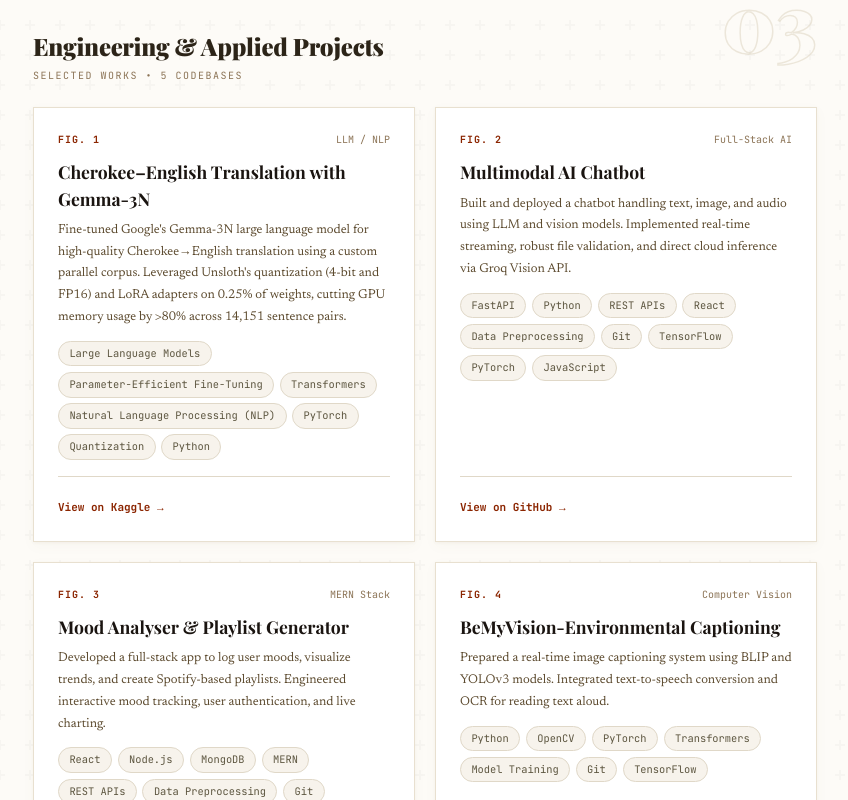
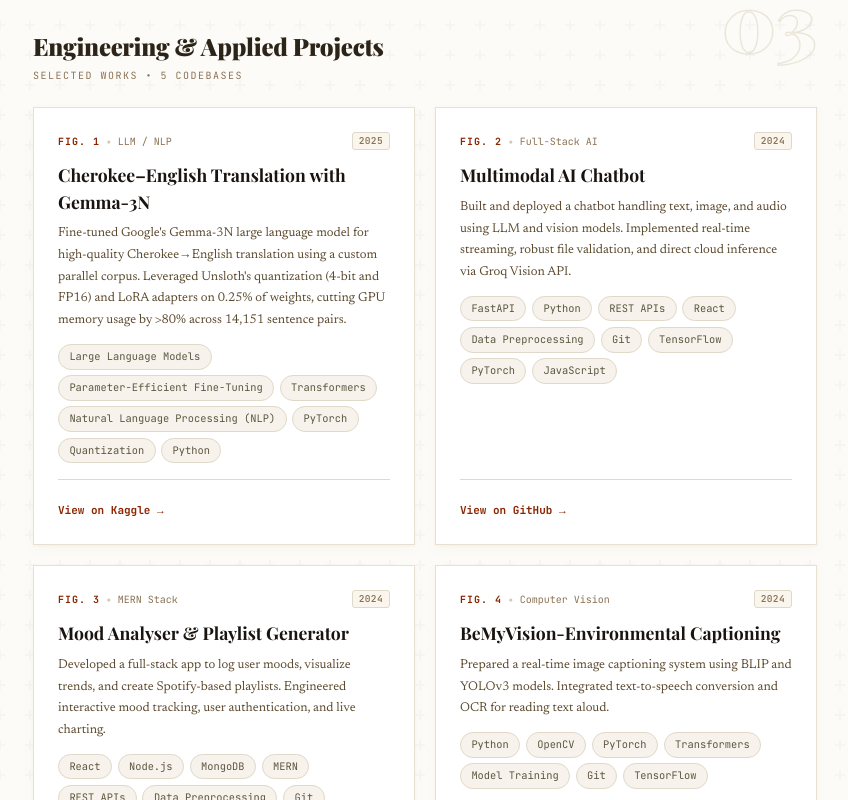
Before and after one commit to HappyHaru21/my-portfolio, a React (Create React App) app: page / in a window 1280 px wide. Shown: the part 2860-3660 px from the top of the page, without its empty margins (215-1063 px from the left). Built offline with nearby package versions, Linux system fonts and the light colour scheme; a web font is replaced by a local one.

Commit message:
feat: display project completion year badges in top right of project cards

```diff
--- a/src/App.js
+++ b/src/App.js
@@ -99,6 +99,7 @@ const portfolioData = {
       id: "proj-cherokee",
       title: "Cherokee–English Translation with Gemma-3N",
       category: "LLM / NLP",
+      year: "2025",
       description: "Fine-tuned Google's Gemma-3N large language model for high-quality Cherokee→English translation using a custom parallel corpus. Leveraged Unsloth's quantization (4-bit and FP16) and LoRA adapters on 0.25% of weights, cutting GPU memory usage by >80% across 14,151 sentence pairs.",
       technologies: [
         "Large Language Models",
@@ -115,6 +116,7 @@ const portfolioData = {
       id: "proj-chatbot",
       title: "Multimodal AI Chatbot",
       category: "Full-Stack AI",
+      year: "2024",
       description: "Built and deployed a chatbot handling text, image, and audio using LLM and vision models. Implemented real-time streaming, robust file validation, and direct cloud inference via Groq Vision API.",
       technologies: [
         "FastAPI",
@@ -133,6 +135,7 @@ const portfolioData = {
       id: "proj-mood",
       title: "Mood Analyser & Playlist Generator",
       category: "MERN Stack",
+      year: "2024",
       description: "Developed a full-stack app to log user moods, visualize trends, and create Spotify-based playlists. Engineered interactive mood tracking, user authentication, and live charting.",
       technologies: [
         "React",
@@ -150,6 +153,7 @@ const portfolioData = {
       id: "proj-vision",
       title: "BeMyVision-Environmental Captioning",
       category: "Computer Vision",
+      year: "2024",
       description: "Prepared a real-time image captioning system using BLIP and YOLOv3 models. Integrated text-to-speech conversion and OCR for reading text aloud.",
       technologies: [
         "Python",
@@ -166,6 +170,7 @@ const portfolioData = {
       id: "proj-search",
       title: "Parallel Search using OpenMP",
       category: "HPC / Systems",
+      year: "2023",
       description: "Implemented a parallel search algorithm with OpenMP to optimize CSV file processing, decreasing search time by 30%. Developed a Qt-based GUI.",
       technologies: [
         "C/C++",
@@ -1065,10 +1070,27 @@ const ProjectCard = ({ project, index, isWide }) => (
   }}>
     <div style={{ flex: 1 }}>
       <div style={{ display: 'flex', justifyContent: 'space-between', alignItems: 'center', marginBottom: '0.75rem' }}>
-        <span className="font-mono" style={{ fontSize: '10px', color: '#8B2500', fontWeight: 700, textTransform: 'uppercase', letterSpacing: '0.1em' }}>
-          Fig. {index + 1}
-        </span>
-        <span className="font-mono" style={{ fontSize: '10px', color: '#8B7355' }}>{project.category}</span>
+        <div style={{ display: 'flex', alignItems: 'center', gap: '6px' }}>
+          <span className="font-mono" style={{ fontSize: '10px', color: '#8B2500', fontWeight: 700, textTransform: 'uppercase', letterSpacing: '0.1em' }}>
+            Fig. {index + 1}
+          </span>
+          <span style={{ color: '#D4C9B0', fontSize: '10px' }}>•</span>
+          <span className="font-mono" style={{ fontSize: '10px', color: '#8B7355' }}>{project.category}</span>
+        </div>
+        {project.year && (
+          <span className="font-mono" style={{
+            fontSize: '9.5px',
+            color: '#8B7355',
+            background: '#FAF6EE',
+            border: '1px solid #E0D8C8',
+            padding: '1px 6px',
+            borderRadius: '3px',
+            fontWeight: 600,
+            letterSpacing: '0.04em'
+          }}>
+            {project.year}
+          </span>
+        )}
       </div>
       <h3 className="font-editorial" style={{ fontSize: '1.1rem', fontWeight: 700, color: '#1A1410', marginBottom: '0.5rem', transition: 'color 0.2s' }}>
         {project.title}
```
